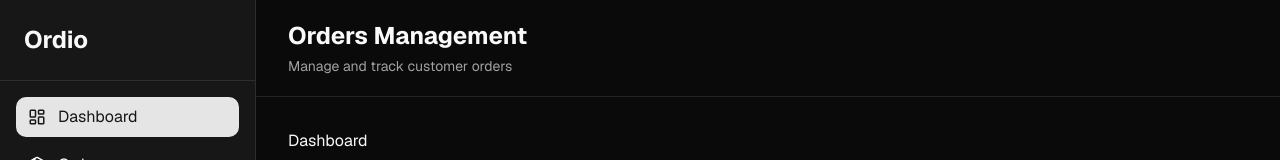
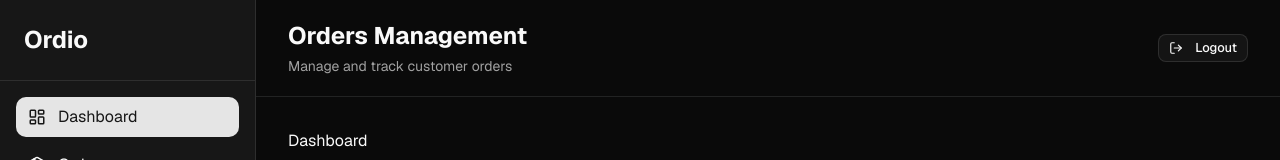
Before and after one commit to Alitm25/ordio, a Next.js app: page /dashboard in a window 1280 px wide. Shown: the top 160 px of the page. Built offline with nearby package versions, Linux system fonts and the light colour scheme; no server answers.

Commit message:
added logout button and user email rendering on topbar section

```diff
--- a/src/components/layout/Topbar.tsx
+++ b/src/components/layout/Topbar.tsx
@@ -1,6 +1,17 @@
+"use client";
+
+import { Button } from "@/components/ui/button";
+import { LogOut } from "lucide-react";
+import { useCurrentUser } from "@/features/auth/hooks/useCurrentUser";
+import { useLogout } from "@/features/auth/hooks/useLogout";
+
 export default function Topbar() {
+    const { data } = useCurrentUser();
+    const logoutMutation = useLogout();
+
     return (
-        <header className="border-b px-8 py-5">
+        <header className="border-b px-8 py-5 flex items-center justify-between">
+            <div>
                 <h1 className="text-2xl font-bold">
                     Orders Management
                 </h1>
@@ -8,6 +19,25 @@ export default function Topbar() {
                 <p className="text-sm text-muted-foreground mt-1">
                     Manage and track customer orders
                 </p>
+            </div>
+
+            <div className="flex items-center gap-4">
+                {
+                    data?.user.email && (
+                        <span className="text-sm text-muted-foreground">
+                            {data.user.email}
+                        </span>
+                    )
+                }
+
+                <Button variant="outline" size="sm" className={'cursor-pointer'}
+                    onClick={() => logoutMutation.mutate()}
+                    disabled={logoutMutation.isPending}
+                >
+                    <LogOut className="h-4 w-4 mr-2" />
+                    {logoutMutation.isPending ? "Logging out..." : "Logout"}
+                </Button>
+            </div>
         </header>
     );
 }
```
Lines whose indentation alone changed are shown as unchanged.
